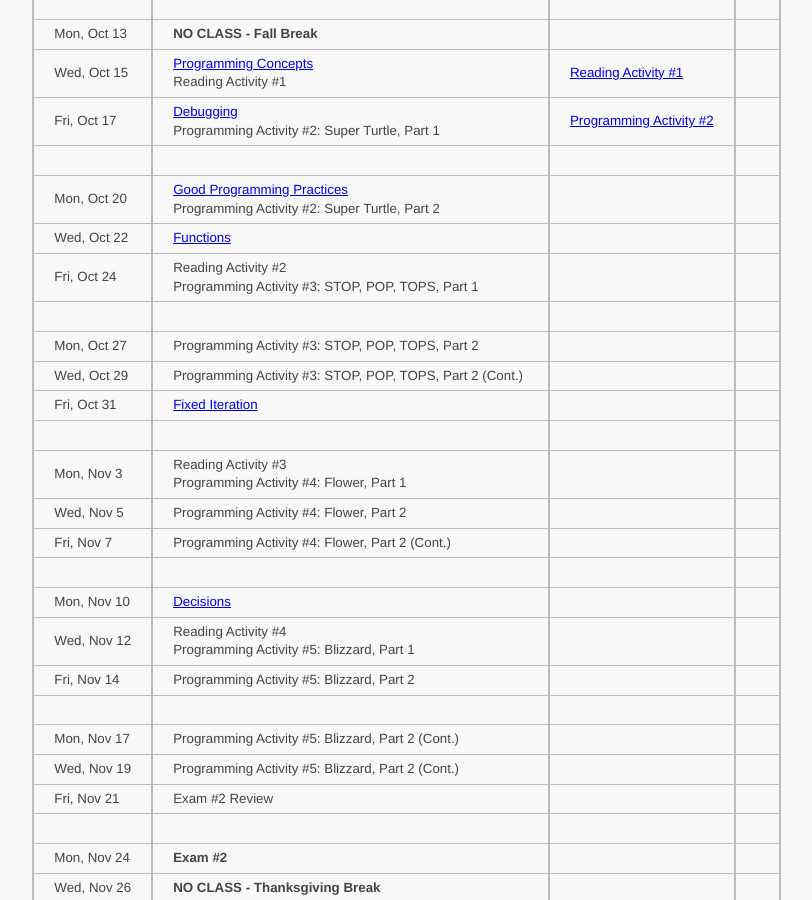
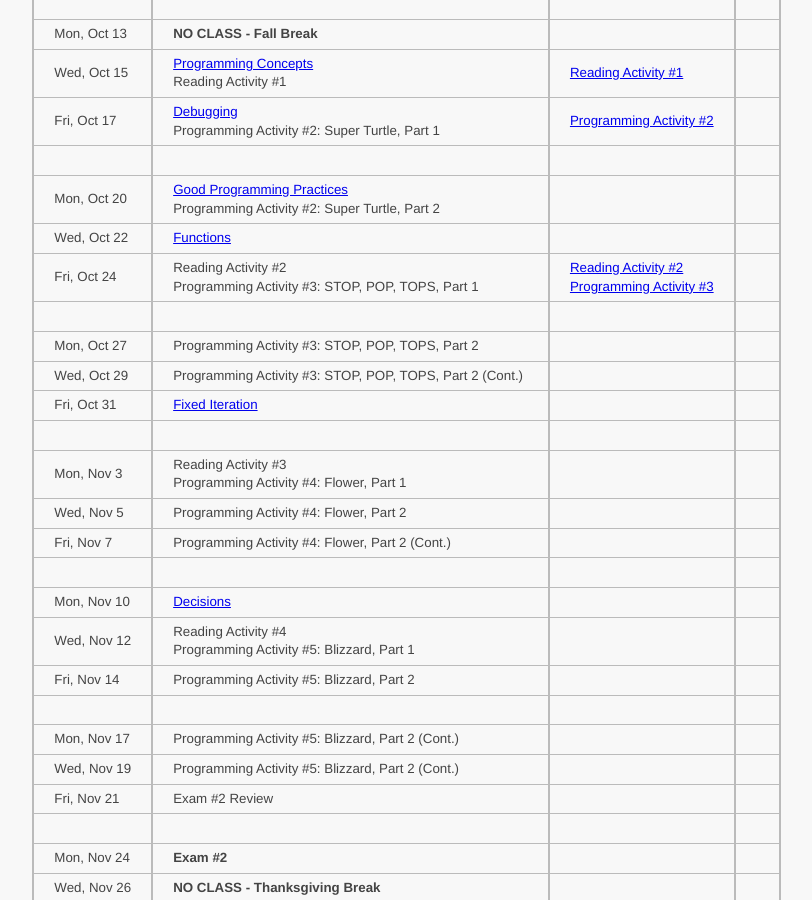
Before and after one commit to ycpcs/cs100-fall2014, a Jekyll site: the page built from schedule.md, in a window 1280 px wide and 900 px high, scrolled down 1028 px. Shown: the whole window, without its empty margins (121-933 px from the left). Built offline with Jekyll 4.4.1, drawn with Linux system fonts in a browser that asks for light colours; Markdown is read by kramdown in place of the engine named in the settings.

Commit message:
updated schedule

```diff
--- a/schedule.md
+++ b/schedule.md
@@ -44,7 +44,7 @@
 >|||
 >| Mon, Oct 20    |  [Good Programming Practices](lectures/SW_lecture4_good_programming_practices.pdf)  <br>  Programming Activity #2: Super Turtle, Part 2  |                         |
 >| Wed, Oct 22    |  [Functions](lectures/SW_lecture5_functions.pdf)                                                     |                         |
->| Fri, Oct 24    |  Reading Activity #2  <br>  Programming Activity #3: STOP, POP, TOPS, Part 1                         |                         | <!-- Reading Activity #2 -->  <!-- Programming Activity #3 -->
+>| Fri, Oct 24    |  Reading Activity #2  <br>  Programming Activity #3: STOP, POP, TOPS, Part 1                         |  [Reading Activity #2](activities_sw/Reading_Activity2.pdf) <br> [Programming Activity #3](activities_sw/Prog_Activity3.pdf) | <!-- Reading Activity #2 -->  <!-- Programming Activity #3 -->
 >|||
 >| Mon, Oct 27    |  Programming Activity #3: STOP, POP, TOPS, Part 2                                                    |                         |
 >| Wed, Oct 29    |  Programming Activity #3: STOP, POP, TOPS, Part 2 (Cont.)                                            |                         |
```
